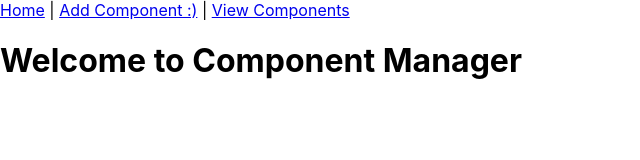
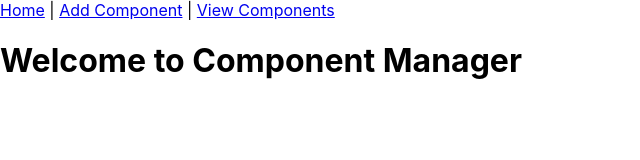
Before and after one commit to MajMiklav/komponentko, a React (Create React App) app in the folder frontend/: page / in a window 1280 px wide. Shown: the top 160 px of the page, without its empty margins (0-640 px from the left). Built offline with nearby package versions, Linux system fonts and the light colour scheme.

Commit message:
Revert "Added a smily face, because we have to smile more :)"

```diff
--- a/frontend/src/App.js
+++ b/frontend/src/App.js
@@ -7,7 +7,7 @@ function App() {
     return (
         <Router>
             <nav>
-                <Link to="/">Home</Link> | <Link to="/add">Add Component :)</Link> | <Link to="/list">View Components</Link>
+                <Link to="/">Home</Link> | <Link to="/add">Add Component</Link> | <Link to="/list">View Components</Link>
             </nav>
             <Routes>
                 <Route path="/" element={<h1>Welcome to Component Manager</h1>} />
```
